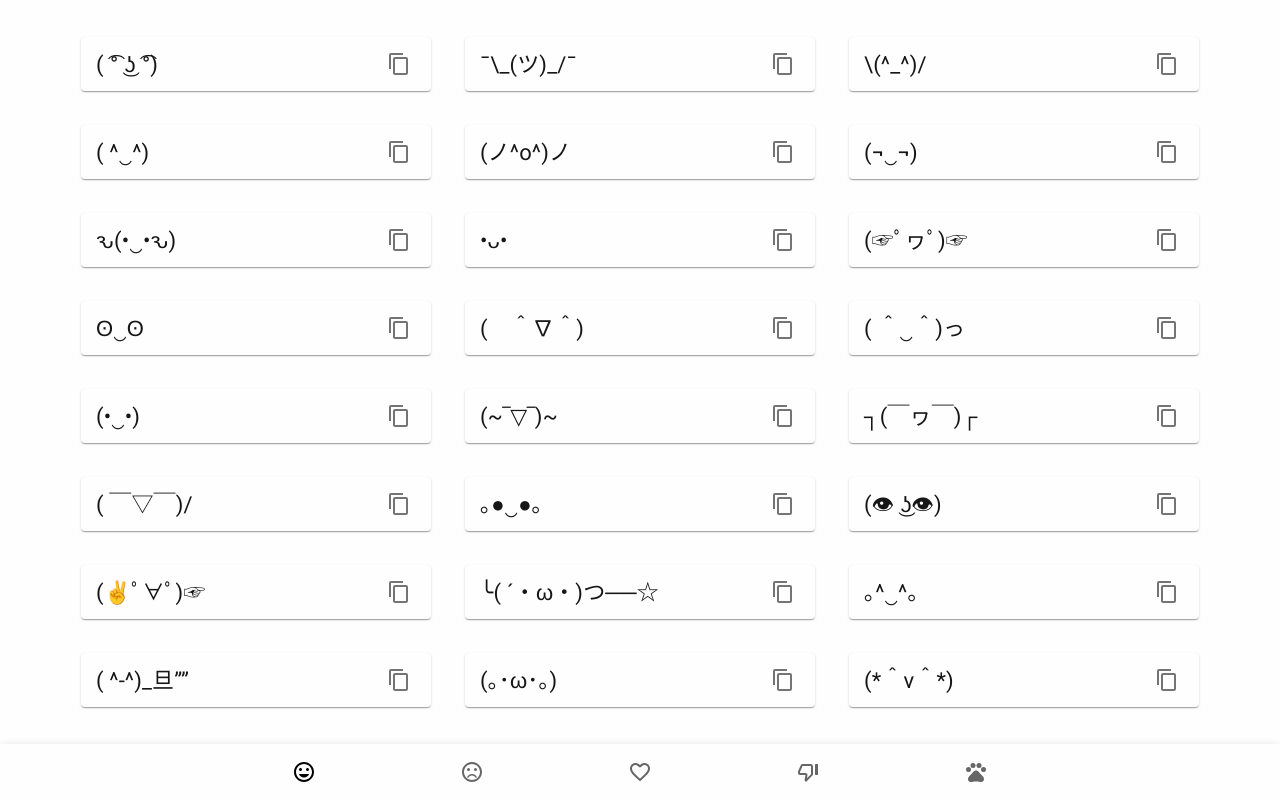
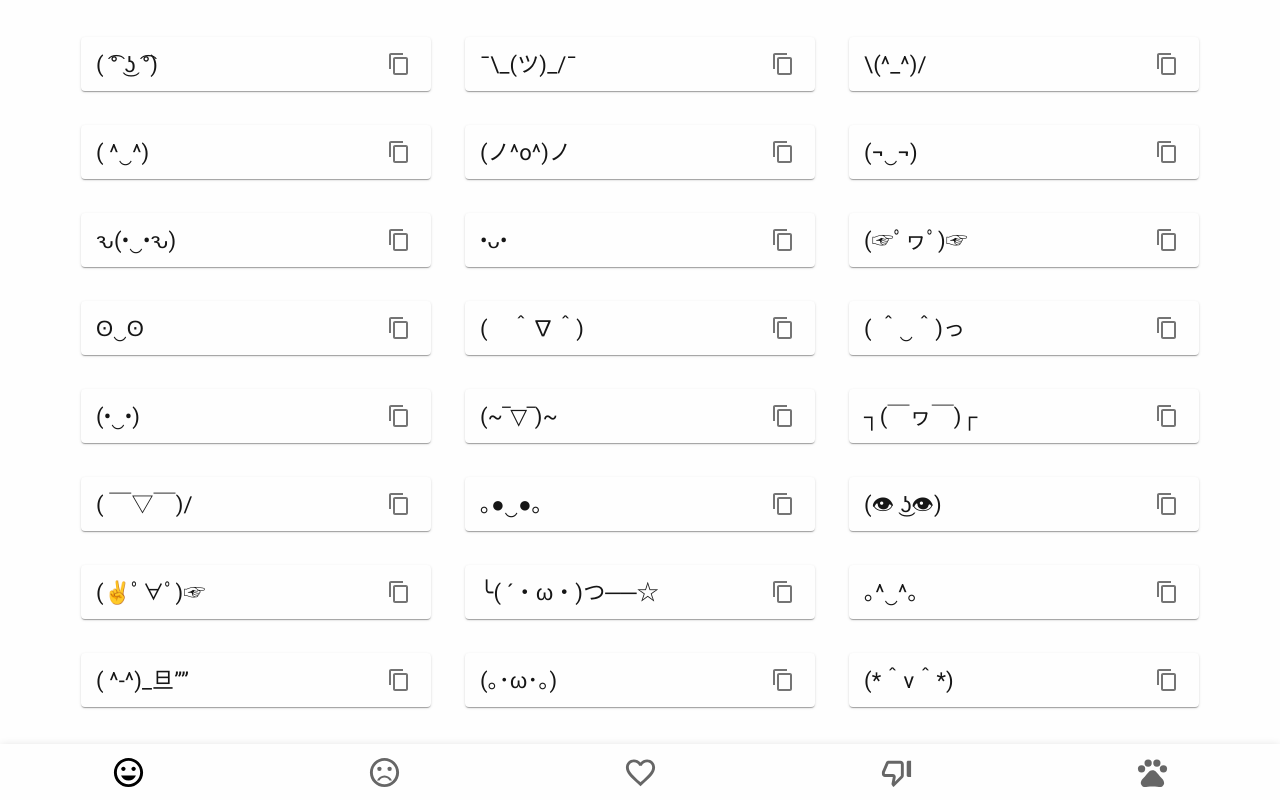
Before and after one commit to antruc/kaomoji, a React (Vite) app: page / in a window 1280 px wide. Built offline with nearby package versions, Linux system fonts and the light colour scheme.

Commit message:
Fix BottomNavigationAction width issue in Firefox

```diff
--- a/src/components/Menu.jsx
+++ b/src/components/Menu.jsx
@@ -8,11 +8,11 @@ import ThumbDownOffAltIcon from '@mui/icons-material/ThumbDownOffAlt'
 import PetsIcon from '@mui/icons-material/Pets'
 
 const icons = {
-  happy: <MoodIcon fontSize="medium" />,
-  sad: <SentimentVeryDissatisfiedIcon fontSize="medium" />,
-  love: <FavoriteBorderIcon fontSize="medium" />,
-  hate: <ThumbDownOffAltIcon fontSize="medium" />,
-  pets: <PetsIcon fontSize="medium" />
+  happy: <MoodIcon fontSize="large" />,
+  sad: <SentimentVeryDissatisfiedIcon fontSize="large" />,
+  love: <FavoriteBorderIcon fontSize="large" />,
+  hate: <ThumbDownOffAltIcon fontSize="large" />,
+  pets: <PetsIcon fontSize="large" />
 }
 
 export default function Menu({ items, active, onSelect }) {
@@ -23,7 +23,17 @@ export default function Menu({ items, active, onSelect }) {
     >
       <BottomNavigation value={active} onChange={(e, value) => onSelect(value)}>
         {items.map((name) => (
-          <BottomNavigationAction key={name} value={name} icon={icons[name]} />
+          <BottomNavigationAction
+            key={name}
+            value={name}
+            icon={icons[name]}
+            sx={{
+              flex: '1 1 0',
+              minWidth: 0,
+              maxWidth: 'none',
+              padding: 0
+            }}
+          />
         ))}
       </BottomNavigation>
     </Paper>
```
